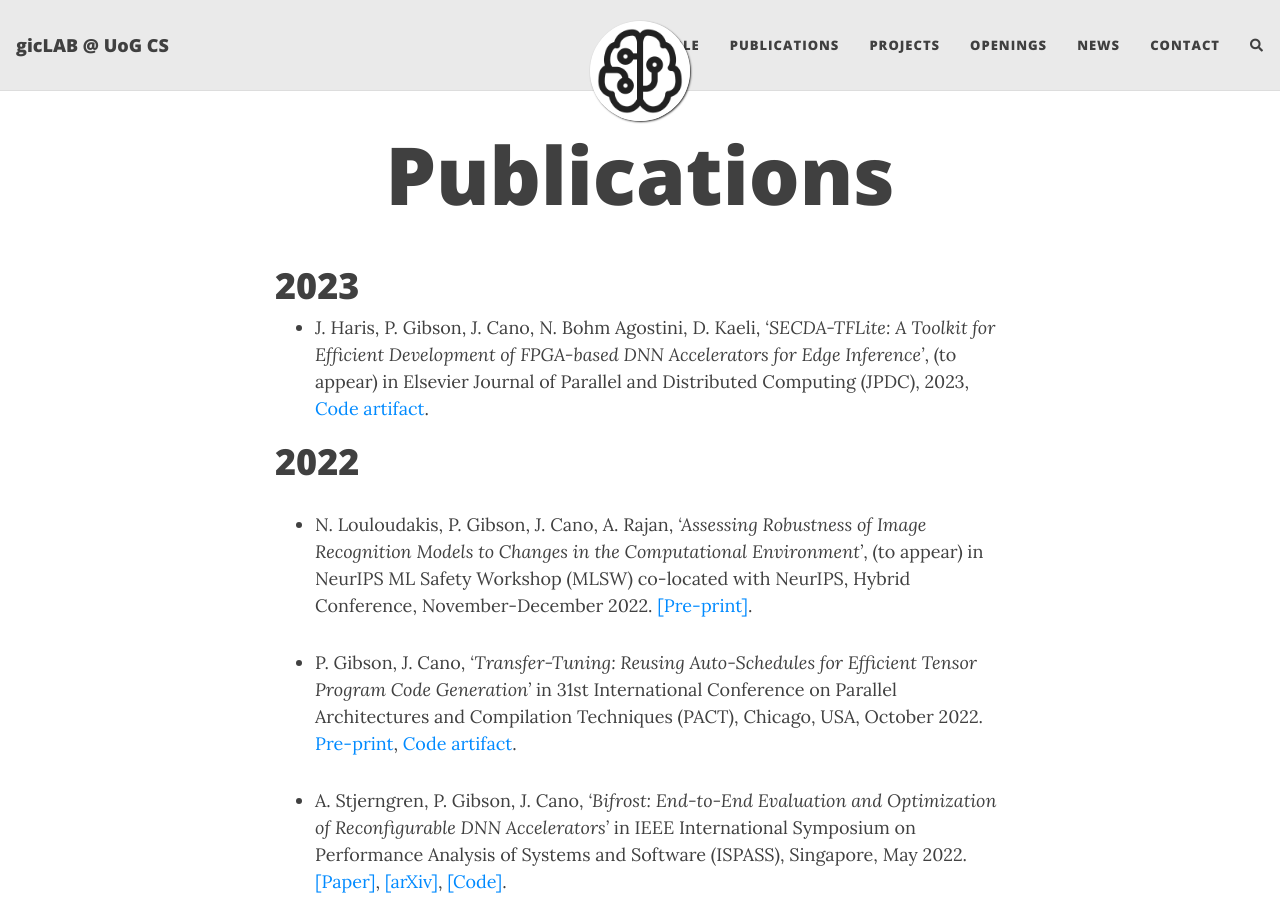
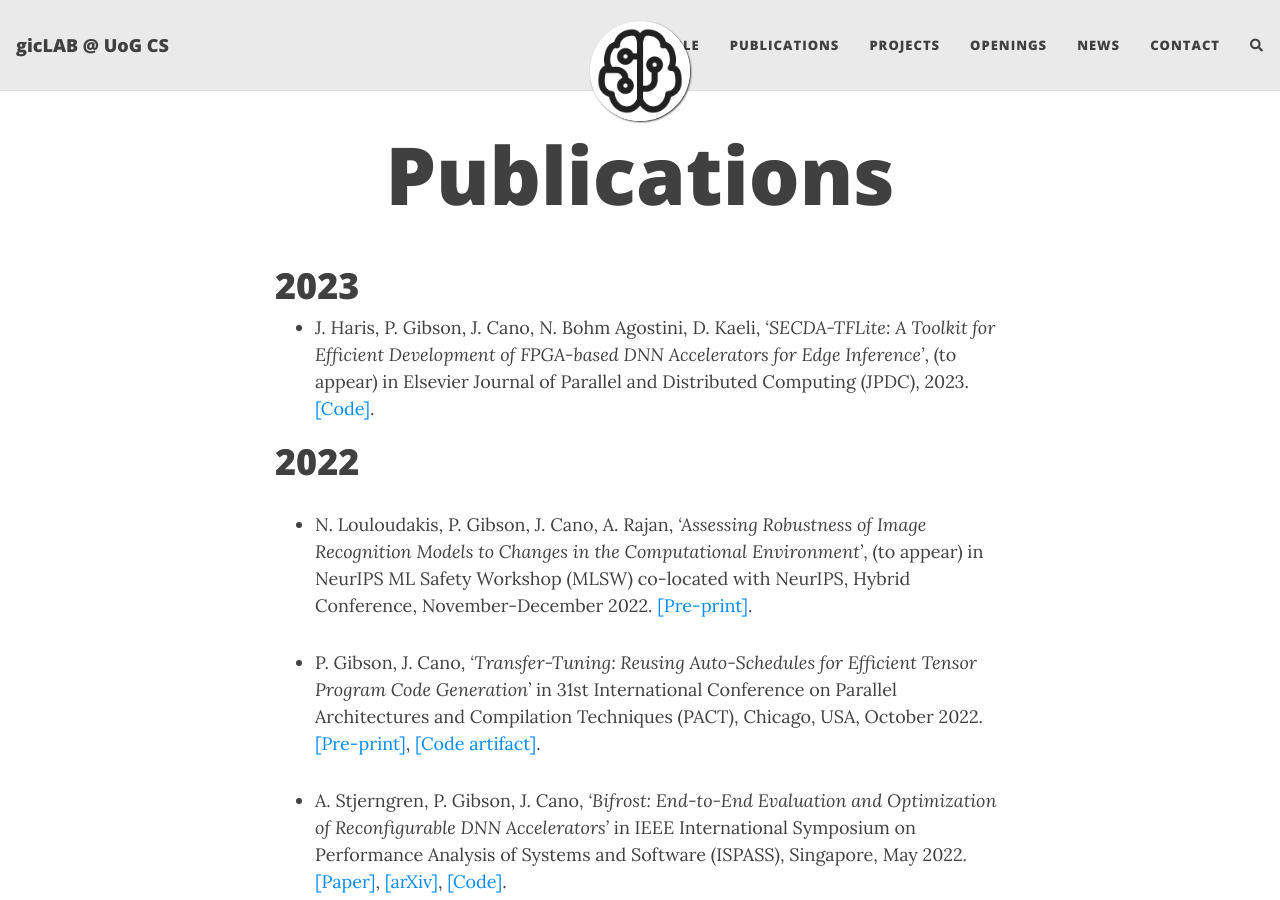
Before and after one commit to gicLAB/gicLAB.github.io, a Jekyll site: the page built from publications.md, in a window 1280 px wide and 900 px high. Built offline with Jekyll 4.4.1, drawn with Linux system fonts in a browser that asks for light colours; nearby versions of some CDN libraries; comment, search, counter and statistics services are not loaded.

Commit message:
Update publications.md

```diff
--- a/publications.md
+++ b/publications.md
@@ -6,13 +6,13 @@
 
 # 2023
 
-- J. Haris, P. Gibson, J. Cano, N. Bohm Agostini, D. Kaeli, *'SECDA-TFLite: A Toolkit for Efficient Development of FPGA-based DNN Accelerators for Edge Inference'*, (to appear) in Elsevier Journal of Parallel and Distributed Computing (JPDC), 2023, [Code artifact](https://github.com/gicLAB/SECDA-TFLite).
+- J. Haris, P. Gibson, J. Cano, N. Bohm Agostini, D. Kaeli, *'SECDA-TFLite: A Toolkit for Efficient Development of FPGA-based DNN Accelerators for Edge Inference'*, (to appear) in Elsevier Journal of Parallel and Distributed Computing (JPDC), 2023. [[Code]](https://github.com/gicLAB/SECDA-TFLite).
 
 # 2022
 
 - N. Louloudakis, P. Gibson, J. Cano, A. Rajan, *'Assessing Robustness of Image Recognition Models to Changes in the Computational Environment'*, (to appear) in NeurIPS ML Safety Workshop (MLSW) co-located with NeurIPS, Hybrid Conference, November-December 2022. [[Pre-print]](https://arxiv.org/abs/2211.00471).
 
-- P. Gibson, J. Cano,  *'Transfer-Tuning: Reusing Auto-Schedules for Efficient Tensor Program Code Generation'* in 31st International Conference on Parallel Architectures and Compilation Techniques (PACT), Chicago, USA, October 2022. [Pre-print](https://arxiv.org/abs/2201.05587), [Code artifact](https://github.com/gicLAB/transfer-tuning).
+- P. Gibson, J. Cano,  *'Transfer-Tuning: Reusing Auto-Schedules for Efficient Tensor Program Code Generation'* in 31st International Conference on Parallel Architectures and Compilation Techniques (PACT), Chicago, USA, October 2022. [[Pre-print]](https://arxiv.org/abs/2201.05587), [[Code artifact]](https://github.com/gicLAB/transfer-tuning).
 
 - A. Stjerngren, P. Gibson, J. Cano, *‘Bifrost: End-to-End Evaluation and Optimization of Reconfigurable DNN Accelerators’* in IEEE International Symposium on Performance Analysis of Systems and Software (ISPASS), Singapore, May 2022. [[Paper]](https://ieeexplore.ieee.org/document/9804659/), [[arXiv]](https://arxiv.org/abs/2204.12418), [[Code]](https://github.com/gicLAB/bifrost).
 
```
